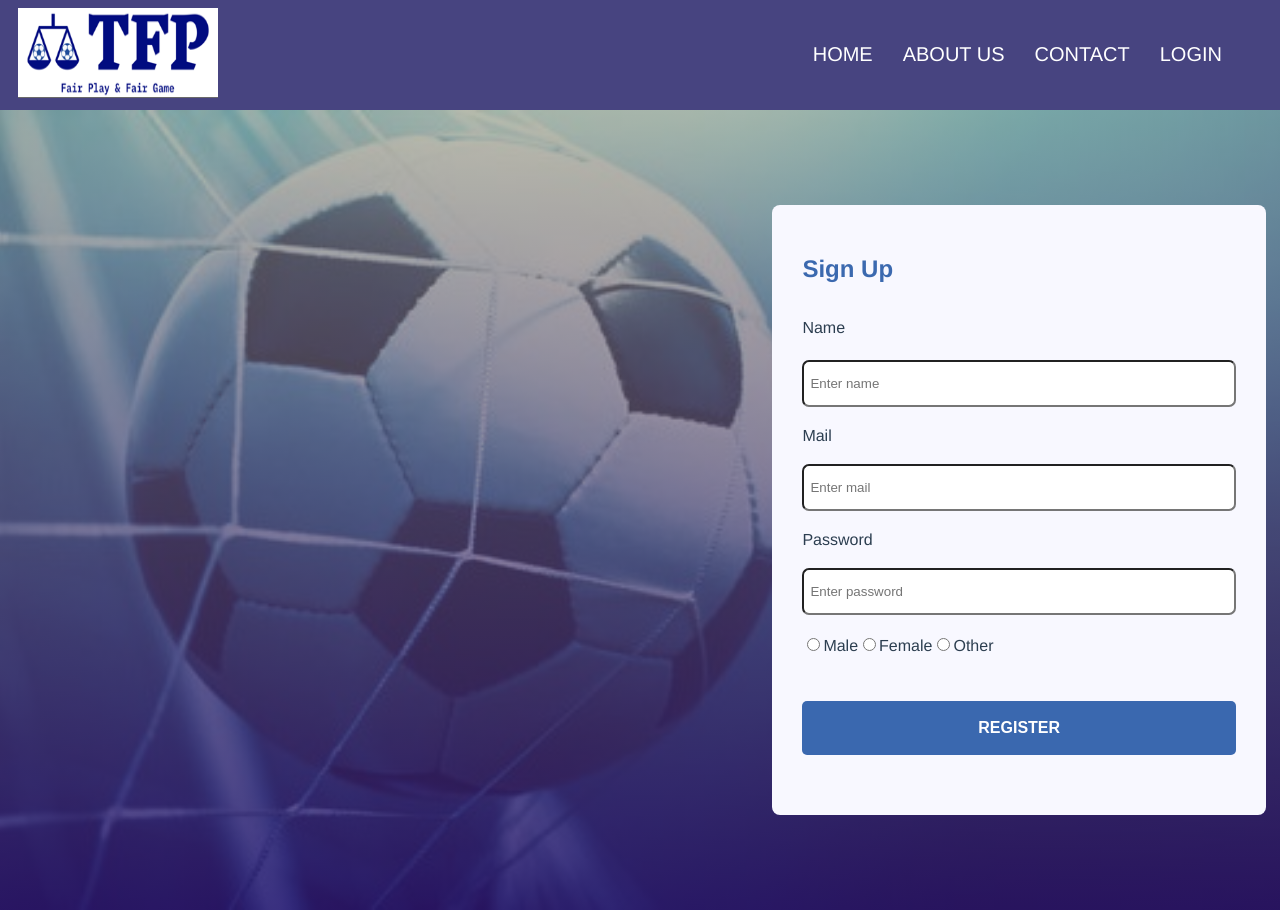
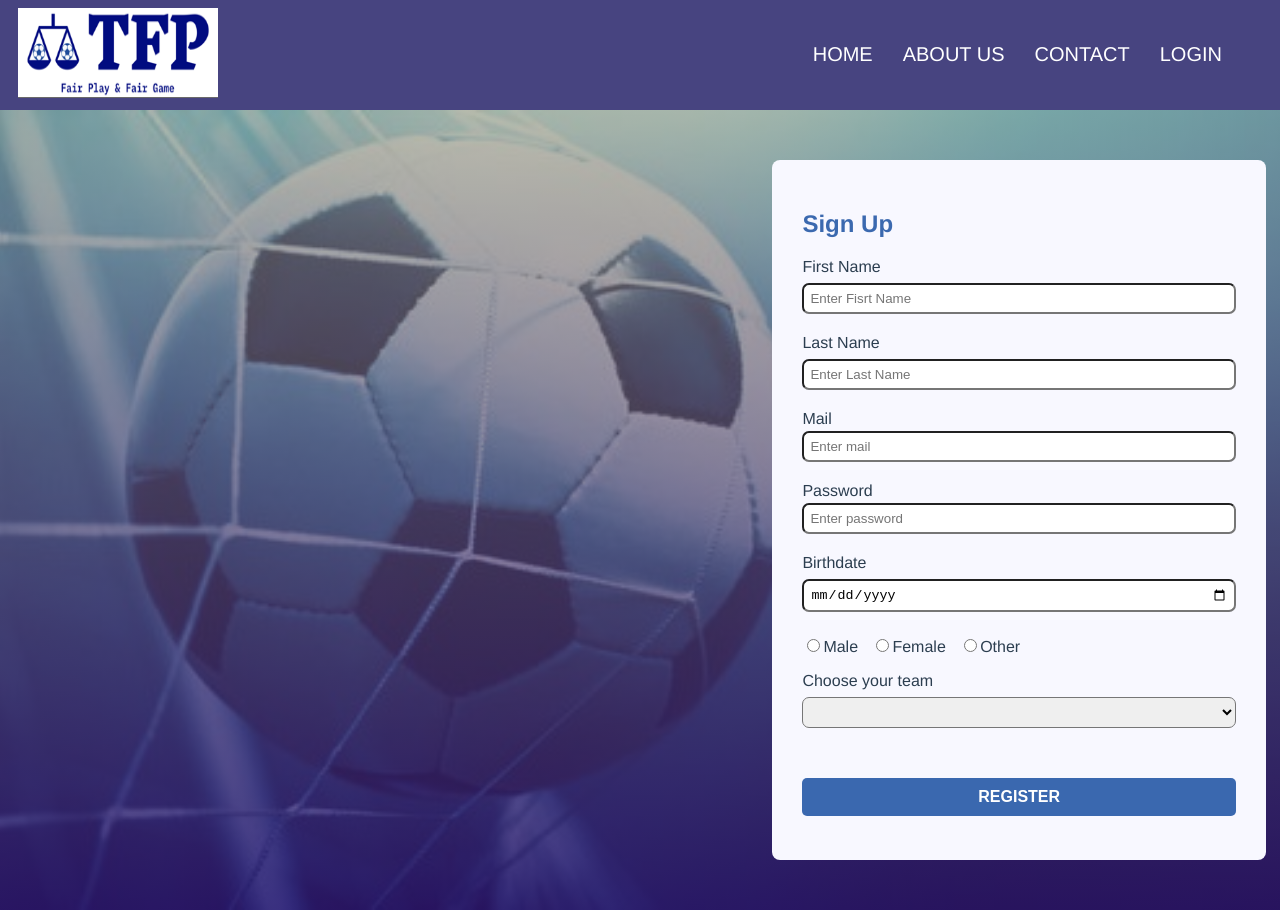
Before and after one commit to SU-CS308-22FA/Team-41-Frontend, a Vue app: page /signup in a window 1280 px wide. Built offline with nearby package versions, Linux system fonts and the light colour scheme.

Commit message:
added some more options for signup page

```diff
--- a/src/components/Home.vue
+++ b/src/components/Home.vue
@@ -3,8 +3,8 @@
     <div>
         <body>
             <br><br><br>
-            <h1>HOME PAGE</h1>
-            <img src="../assets/renovate.jpg" alt="">
+            <button type="button" v-on:click="getData()">get data</button>
+            <h1>{{msg}}</h1>
         </body>
     </div>
 </template>
@@ -18,6 +18,28 @@
         components: {
             NavBar,
         },
+        data() {
+            return {
+                msg: "",
+            };
+        },
+        methods: {
+            getData() {
+                const requestOptions = {
+                    method: "GET",
+                    headers: { "Content-Type": "application/json" },
+                };
+                /*
+                #mw-content-text > div.mw-parser-output > table:nth-child(30) > tbody > tr:nth-child(1) > td:nth-child(1) > a
+                */
+                fetch('https://en.wikipedia.org/api/rest_v1/page/html/S%C3%BCper_Lig', requestOptions)
+                .then(res => {
+                    alert(res);
+                    console.log(res);
+                })
+                    //window.localStorage.msg = (res2.substr(res2.find("<table>"), res2.find("</table>")));
+            }
+        },
     };
 </script>
 
--- a/src/components/SignUp.vue
+++ b/src/components/SignUp.vue
@@ -4,8 +4,11 @@
         <form class="signup-form" @submit.prevent="signup">
             <h2 style="color: rgba(17, 73, 158, 0.818)">Sign Up</h2>
 
-            <label for="name">Name</label>
-            <input name="name" v-model="name" placeholder="Enter name" type="text">
+            <label for="name">First Name</label>
+            <input name="name" v-model="name" placeholder="Enter Fisrt Name" type="text">
+
+            <label for="name">Last Name</label>
+            <input name="name" v-model="name" placeholder="Enter Last Name" type="text">
 
             <label for="mail">Mail</label>
             <input name="mail" v-model="mail" placeholder="Enter mail" type="email">
@@ -13,17 +16,48 @@
             <label for="password">Password</label>
             <input name="password" v-model="password" placeholder="Enter password" type="password" minlength="8" required autocomplete="current-password" >
 
+            <label for="birthday">Birthdate</label>
+            <input type="date" name="birthdate" v-model="birthdate">
+
+            <a></a>
+
             <div>
                 <input type="radio" id="male" value="Male" v-model="gender">
                 <label for="male">Male</label>
-
+                &nbsp;
                 <input type="radio" id="Female" value="female" v-model="gender">
                 <label for="female">Female</label>
-
+                &nbsp;
                 <input type="radio" id="Other" value="other" v-model="gender">
                 <label for="other">Other</label>
+            </div>
 
-            </div>
+            <a></a>
+
+            <label for="team">Choose your team</label>
+            <select name="team" v-model="team" >
+                <option value="Trabzonspor">Trabzonspor</option>
+                <option value="Ankaragücü">Ankaragücü</option>
+                <option value="Fenerbahçe">Fenerbahçe</option>
+                <option value="Ümraniyespor">Ümraniyespor</option>
+                <option value="Konyaspor">Konyaspor</option>
+                <option value="İstanbul Başakşehir">İstanbul Başakşehir</option>
+                <option value="İstanbulspor">İstanbulspor</option>
+                <option value="Alanyaspor">Alanyaspor</option>
+                <option value="Beşiktaş">Beşiktaş</option>
+                <option value="Antalyaspor">Antalyaspor</option>
+                <option value="Fatih Karagümrük">Fatih Karagümrük</option>
+                <option value="Sivasspor">Sivasspor</option>
+                <option value="Kasımpaşa">Kasımpaşa</option>
+                <option value="Hatayspor">Hatayspor</option>
+                <option value="Galatasaray">Galatasaray</option>
+                <option value="Kayserispor">Kayserispor</option>
+                <option value="Gaziantep">Gaziantep</option>
+                <option value="Çaykur Rizespor">Çaykur Rizespor</option>
+                <option value="Göztepe">Göztepe</option>
+                <option value="Yeni Malatyaspor">Yeni Malatyaspor</option>
+            </select>
+
             <button class="signup">
                 <a>REGISTER</a>
             </button>
@@ -46,7 +80,9 @@
                 mail: "",
                 name: "",
                 password: "",
+                birthdate: "",
                 gender: "",
+                team: "",
             };
         },
         methods: {
@@ -110,7 +146,7 @@
 
         background-color: ghostwhite;
         width: 450px;
-        height: 550px;
+        height: 80%;
         padding:30px;
         margin: 1.1em 1em;
         display:grid;
@@ -168,6 +204,30 @@
         padding:6px;
         margin-top: 3px;
     }
+    input[type=date]{
+        margin-bottom: 20px;
+        border-radius: 7px;
+        padding:6px;
+        margin-top: 7px;
+    }
+    input[type=radio]{
+        margin-bottom: 20px;
+        border-radius: 7px;
+        padding:6px;
+        margin-top: 7px;
+    }
+    select{
+        margin-bottom: 20px;
+        border-radius: 7px;
+        padding:6px;
+        margin-top: 7px;
+    }
+    option{
+        margin-bottom: 20px;
+        border-radius: 7px;
+        padding:6px;
+        margin-top: 7px;
+    }
 
 
     .signup{
```
